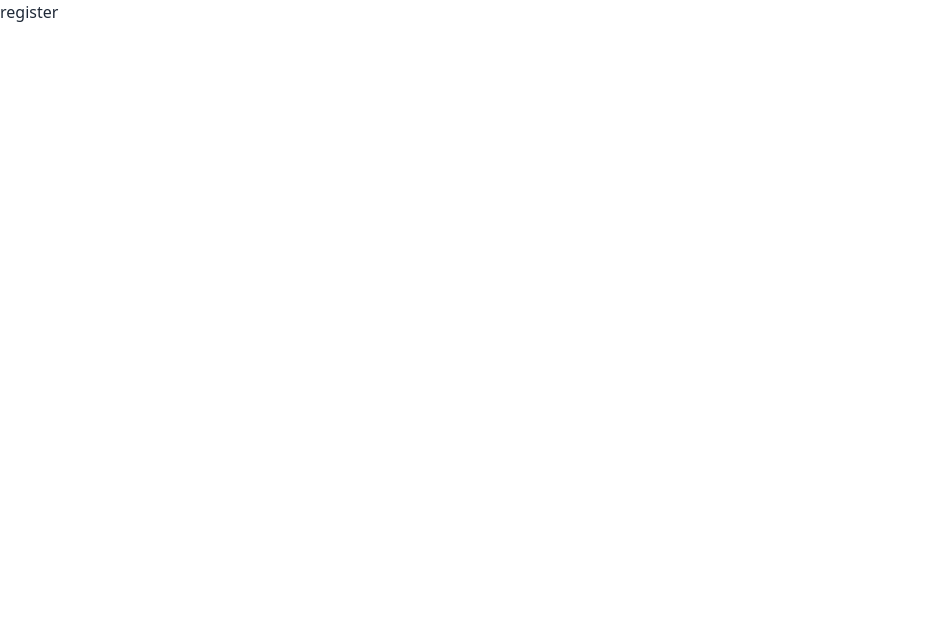
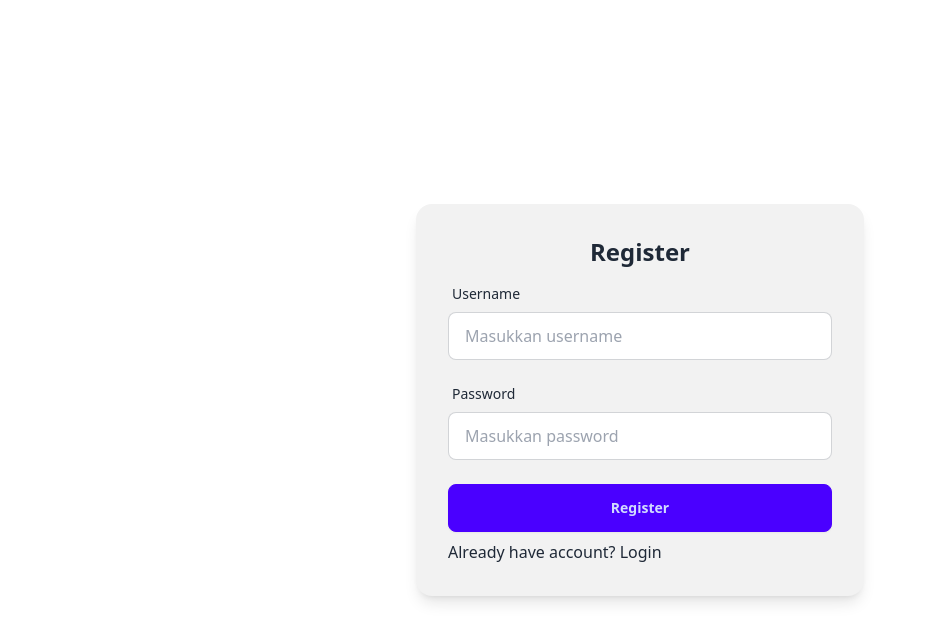
Before and after one commit to dzikfr/LivestreamProject, a React (Vite) app in the folder frontend/: page /register in a window 1280 px wide. Shown: the top 642 px of the page, without its empty margins (0-926 px from the left). Built offline with nearby package versions, Linux system fonts and the light colour scheme.

Commit message:
add fe and be register route

```diff
--- a/frontend/package.json
+++ b/frontend/package.json
@@ -13,6 +13,7 @@
     "axios": "^1.7.9",
     "react": "^19.0.0",
     "react-dom": "^19.0.0",
+    "react-player": "^2.16.0",
     "react-router-dom": "^7.1.3"
   },
   "devDependencies": {
--- /dev/null
+++ b/frontend/src/components/Loader.jsx
@@ -0,0 +1,11 @@
+const Loader = ({ total }) => {
+  return (
+    <div>
+      {Array.from({ length: total }, (_, i) => (
+        <span key={i} className="loading loading-ring loading-md"></span>
+      ))}
+    </div>
+  );
+};
+
+export default Loader;
--- a/frontend/src/components/VideoList.jsx
+++ b/frontend/src/components/VideoList.jsx
@@ -0,0 +1,33 @@
+import { useState, useEffect } from "react"
+import axios from "axios"
+
+const VideoList = () => {
+
+    const [videos, setVideos] = useState([])
+
+    useEffect(() => {
+        // Get video URL from backend
+        axios
+          .get(`${import.meta.env.VITE_BACKEND_PORT}/video/stream`)
+          .then((response) => {
+            setVideos(response.data);
+            console.log(response.data);
+          })
+          .catch((error) => {
+            console.error("Gagal memuat URL video:", error);
+          });
+    })
+  return (
+    <div>
+      {videos.map((video) => (
+        <div key={video.id}>
+          <h2>{video.title}</h2>
+          <p>{video.description}</p>
+          <video src={video.url} controls />
+        </div>
+      ))}
+    </div>
+  )
+}
+
+export default VideoList
--- a/frontend/src/components/VideoPlayer.jsx
+++ b/frontend/src/components/VideoPlayer.jsx
@@ -0,0 +1,33 @@
+import { useEffect, useState } from "react";
+import ReactPlayer from "react-player";
+import axios from "axios";
+import Loader from "./Loader";
+
+const VideoPlayer = () => {
+  const [urlLive, setUrlLive] = useState("");
+
+  useEffect(() => {
+    // Get video URL from backend
+    axios
+      .get(`${import.meta.env.VITE_BACKEND_PORT}/video`)
+      .then((response) => {
+        setUrlLive(response.data.url);
+        console.log(response.data);
+      })
+      .catch((error) => {
+        console.error("Gagal memuat URL video:", error);
+      });
+  }, []);
+
+  return (
+    <div>
+      {urlLive ? (
+        <ReactPlayer url={urlLive} controls={true} />
+      ) : (
+        <Loader total={3} />
+      )}
+    </div>
+  );
+};
+
+export default VideoPlayer;
--- a/frontend/src/pages/Dashboard.jsx
+++ b/frontend/src/pages/Dashboard.jsx
@@ -1,9 +1,20 @@
+import VideoPlayer from "../Components/VideoPlayer";
+
 const Dashboard = () => {
   return (
     <div>
-      todo
+      <div className="flex w-full flex-col">
+        <div className="card bg-base-300 rounded-box grid h-20 place-items-center">
+          <h2>Start Streaming</h2>
+        </div>
+        <div className="divider"></div>
+        <div className="card bg-base-300 rounded-box grid h-20 place-items-center">
+          <h2>View other Streams</h2>
+          <VideoPlayer/>
+        </div>
+      </div>
     </div>
-  )
-}
+  );
+};
 
-export default Dashboard
+export default Dashboard;
--- a/frontend/src/pages/Login.jsx
+++ b/frontend/src/pages/Login.jsx
@@ -30,7 +30,7 @@ const Login = () => {
     <div className="flex items-center justify-center min-h-screen">
       <div className="card w-full max-w-md shadow-lg bg-base-200">
         <div className="card-body">
-          <h2 className="text-center text-2xl font-bold">Admin Login</h2>
+          <h2 className="text-center text-2xl font-bold">Login</h2>
           {errorMessage && (
             <div className="alert alert-error">
               <span>{errorMessage}</span>
@@ -69,6 +69,7 @@ const Login = () => {
               </button>
             </div>
           </form>
+          <div><span>Dont have account? <a href="/register">Register</a></span></div>
         </div>
       </div>
     </div>
--- a/frontend/src/pages/Register.jsx
+++ b/frontend/src/pages/Register.jsx
@@ -1,9 +1,79 @@
+import { useState } from "react";
+import axios from "axios";
+import { useNavigate } from "react-router-dom";
+
 const Register = () => {
+  const [username, setUsername] = useState("");
+  const [password, setPassword] = useState("");
+  const [errorMessage, setErrorMessage] = useState("");
+  const navigate = useNavigate();
+
+  const handleRegister = async (e) => {
+    e.preventDefault();
+    try {
+      const response = await axios.post(`${import.meta.env.VITE_BACKEND_PORT}/user/register`, {
+        username: username,
+        password: password,
+      });
+
+      if (response.status === 200) {
+          navigate("/dashboard");
+          localStorage.setItem("validation", "true");
+          localStorage.setItem("user_id", response.data.data.user_id);
+      }
+    } catch (error) {
+      setErrorMessage(error.response?.data?.message || "Register gagal, coba lagi.");
+    }
+  };
+
   return (
-    <div>
-      register
+    <div className="flex items-center justify-center min-h-screen">
+      <div className="card w-full max-w-md shadow-lg bg-base-200">
+        <div className="card-body">
+          <h2 className="text-center text-2xl font-bold">Register</h2>
+          {errorMessage && (
+            <div className="alert alert-error">
+              <span>{errorMessage}</span>
+            </div>
+          )}
+          <form onSubmit={handleRegister}>
+            <div className="form-control">
+              <label className="label">
+                <span className="label-text">Username</span>
+              </label>
+              <input
+                type="text"
+                placeholder="Masukkan username"
+                className="input input-bordered"
+                value={username}
+                onChange={(e) => setUsername(e.target.value)}
+                required
+              />
+            </div>
+            <div className="form-control mt-4">
+              <label className="label">
+                <span className="label-text">Password</span>
+              </label>
+              <input
+                type="password"
+                placeholder="Masukkan password"
+                className="input input-bordered"
+                value={password}
+                onChange={(e) => setPassword(e.target.value)}
+                required
+              />
+            </div>
+            <div className="form-control mt-6">
+              <button type="submit" className="btn btn-primary">
+                Register
+              </button>
+            </div>
+          </form>
+          <div><span>Already have account? <a href="/login">Login</a></span></div>
+        </div>
+      </div>
     </div>
-  )
-}
+  );
+};
 
-export default Register
+export default Register;
```
Also changed, not shown: 2 other files (tests, documents, lock files or other folders).
